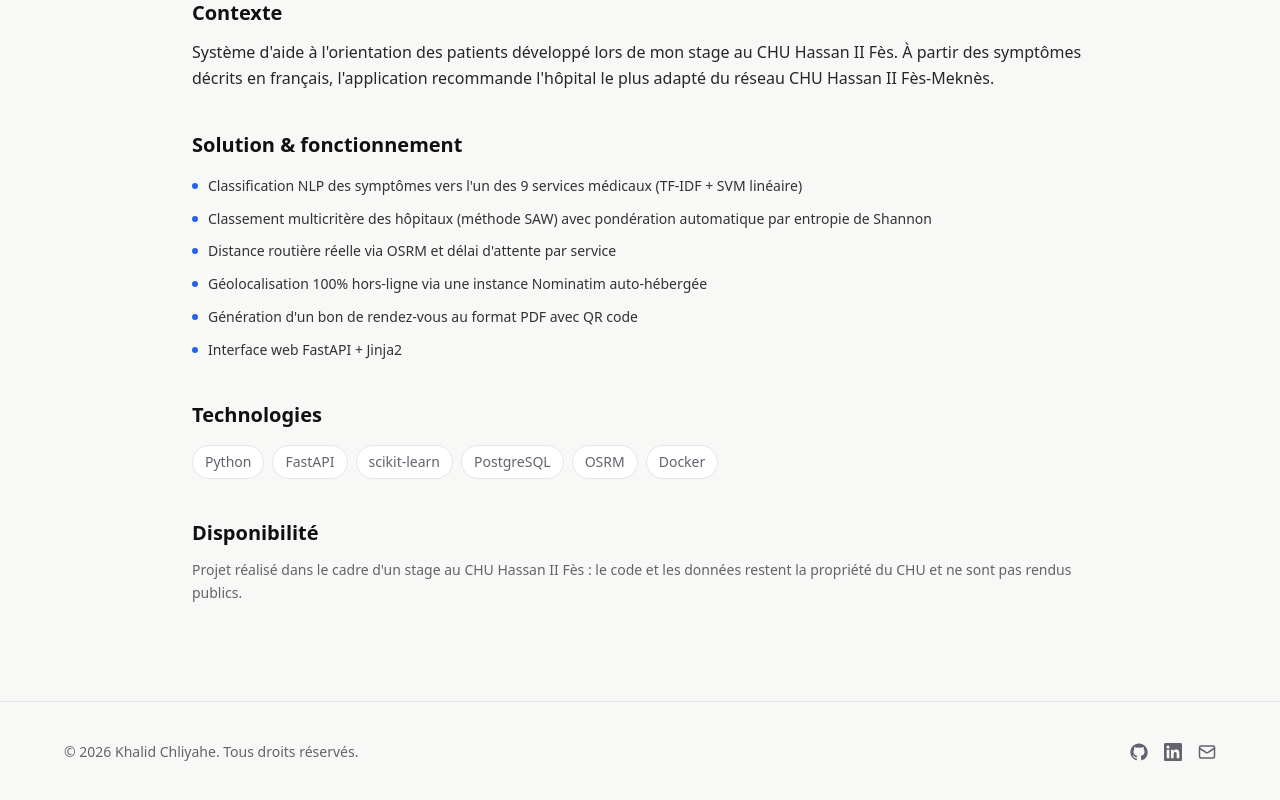
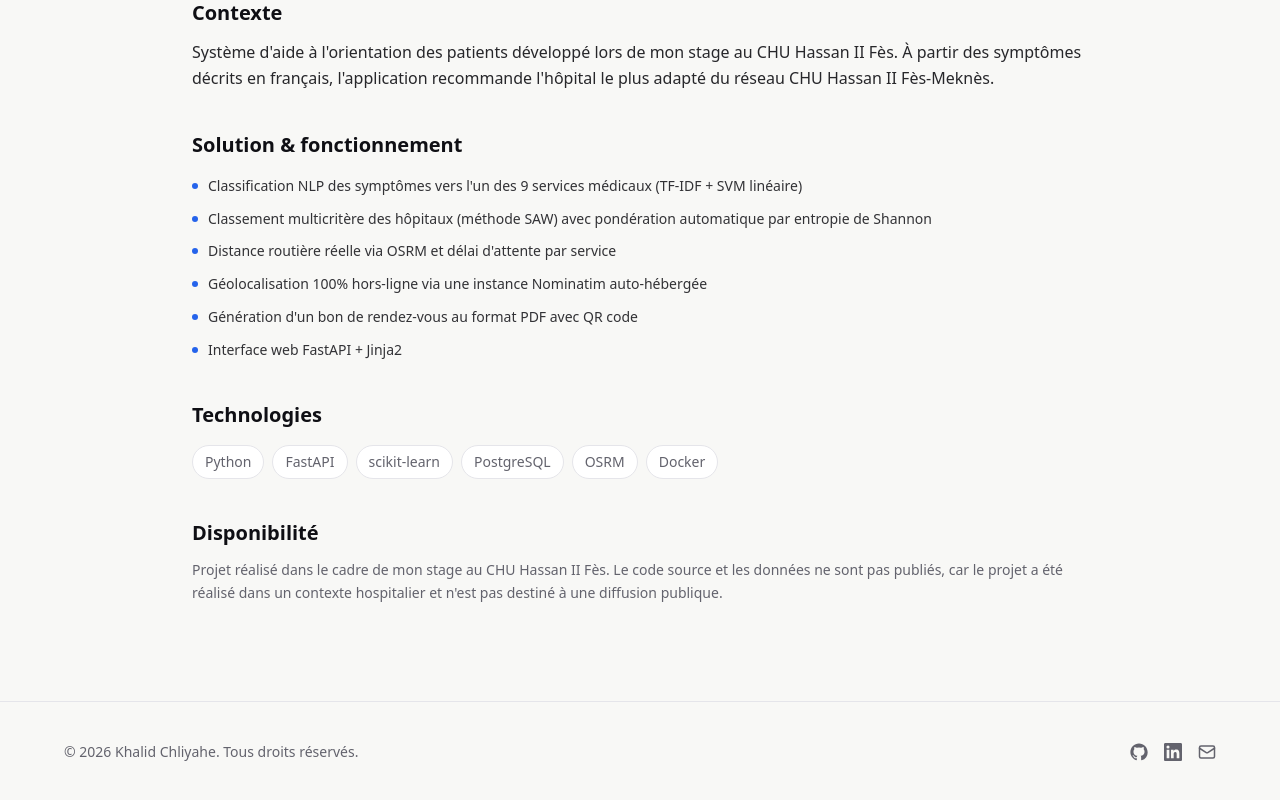
Before and after one commit to x-khalid-x/MyPortfolio, a React (Vite) app: page /projects/sir-patient in a window 1280 px wide. Shown: the part 663-1463 px from the top of the page. Built offline with nearby package versions, Linux system fonts and the light colour scheme.

Commit message:
fix(content): clarify SIR-Patient project availability

```diff
--- a/src/data/content.ts
+++ b/src/data/content.ts
@@ -97,7 +97,7 @@ export const projects: Project[] = [
     ],
     stack: ["Python", "FastAPI", "scikit-learn", "PostgreSQL", "OSRM", "Docker"],
     availabilityNote:
-      "Projet réalisé dans le cadre d'un stage au CHU Hassan II Fès : le code et les données restent la propriété du CHU et ne sont pas rendus publics.",
+      "Projet réalisé dans le cadre de mon stage au CHU Hassan II Fès. Le code source et les données ne sont pas publiés, car le projet a été réalisé dans un contexte hospitalier et n'est pas destiné à une diffusion publique.",
     image: "/images/projects/sir-patient.webp",
     imageAlt: "Capture d'écran du classement des hôpitaux recommandés dans l'application SIR-Patient",
     imageWidth: 1210,
```
